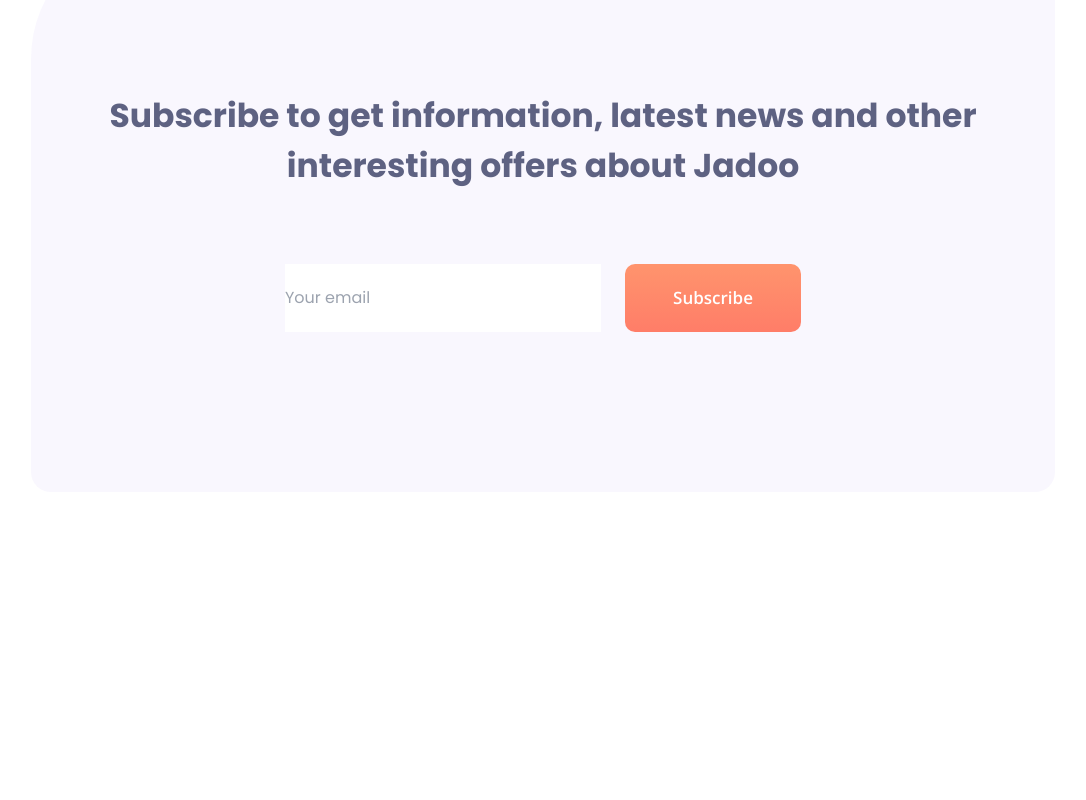
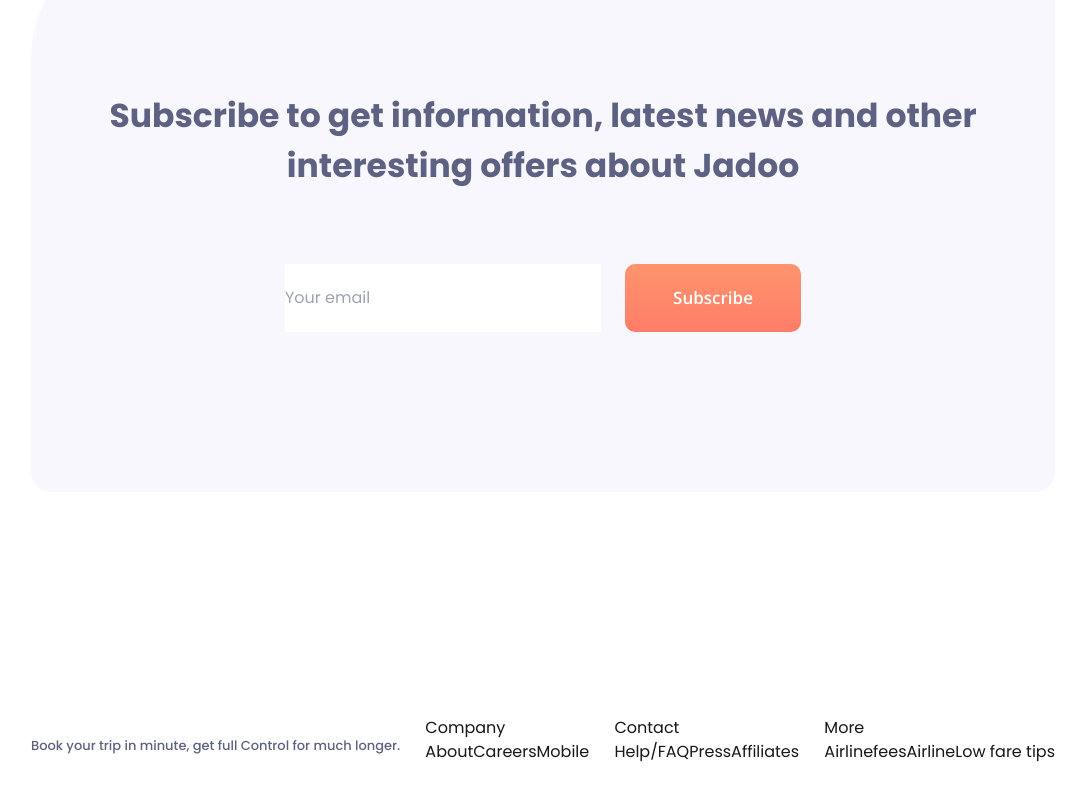
Before and after one commit to nguyenvoanhkhoa1/jadoo-clone, a Next.js app: page / in a window 1280 px wide. Shown: the part 3840-4640 px from the top of the page, without its empty margins (97-1183 px from the left). Before the commit the page ends 4476 px from the top, so only its background shows below. Built offline with nearby package versions, Linux system fonts and the light colour scheme; a web font is replaced by a local one.

Commit message:
update footer

```diff
--- a/src/app/page.tsx
+++ b/src/app/page.tsx
@@ -69,6 +69,59 @@ export default function Home() {
         "Lorem ipsum dolor sit amet, consectetur adipiscing elit. Urna, tortor tempus. ",
       icon: "/assets/homepage/taxi.svg",
       color: "#006380",
+    },
+  ]
+  const FOOTER = [
+    {
+      title: "Company",
+      children: [
+        {
+          label: "About",
+          href: '#',
+        },
+        {
+          label: "Careers",
+          href: '#',
+        },
+        {
+          label: "Mobile",
+          href: '#',
+        },
+      ]
+    },
+    {
+      title: "Contact",
+      children: [
+        {
+          label: "Help/FAQ",
+          href: '#',
+        },
+        {
+          label: "Press",
+          href: '#',
+        },
+        {
+          label: "Affiliates",
+          href: '#',
+        },
+      ]
+    },
+    {
+      title: "More",
+      children: [
+        {
+          label: "Airlinefees",
+          href: '#',
+        },
+        {
+          label: "Airline",
+          href: '#',
+        },
+        {
+          label: "Low fare tips",
+          href: '#',
+        },
+      ]
     },
   ]
 
@@ -412,6 +465,27 @@ export default function Home() {
           </div>
         </div>
       </main>
+      <footer className="py-20">
+        <div className="section-container">
+          <div className=" flex justify-between">
+            <div>
+              <p className=" mt-5 font-medium text-[13px] text-[#5E6282]">
+                Book your trip in minute, get full Control for much longer.
+              </p>
+            </div>
+            {FOOTER.map((column, index) =>
+              <div key={index} className="">
+                <div>{column.title}</div>
+                <div className="">
+                  {column.children.map((item, i) =>
+                    <Link key={i} href={item.href}>{item.label}</Link>
+                  )}
+                </div>
+              </div>
+            )}
+          </div>
+        </div>
+      </footer>
     </>
   )
 }
```
